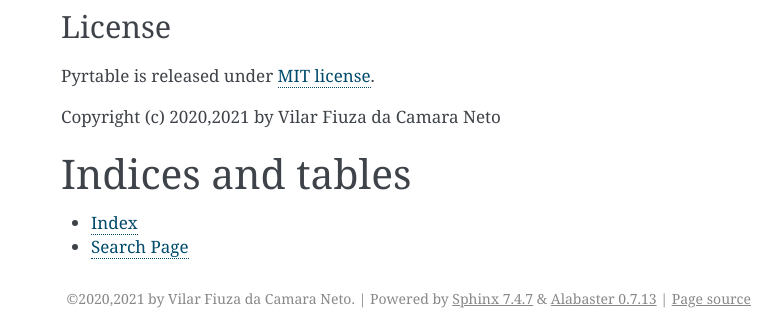
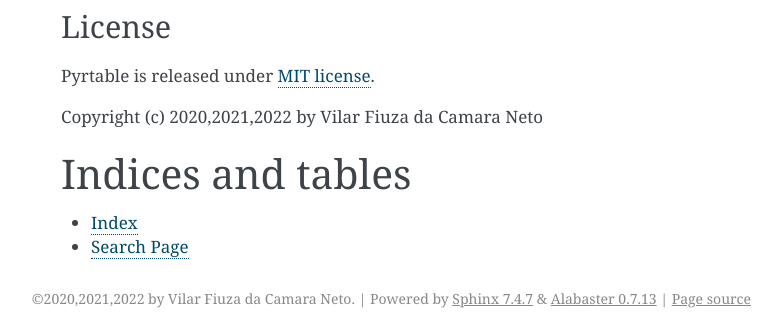
Before and after one commit to vilarneto/pyrtable, a Sphinx documentation site: the page built from docs/source/index.rst, in a window 1280 px wide and 900 px high, scrolled down 3319 px. Shown: the part 562-897 px from the top of the window, without its empty margins (359-1141 px from the left). Built offline with Sphinx 7.4.7, drawn with Linux system fonts in a browser that asks for light colours.

Commit message:
Update copyright text

```diff
--- a/README.rst
+++ b/README.rst
@@ -127,4 +127,4 @@ License
 
 Pyrtable is released under `MIT license <https://opensource.org/licenses/MIT>`_.
 
-Copyright (c) 2020,2021 by Vilar Fiuza da Camara Neto
+Copyright (c) 2020,2021,2022 by Vilar Fiuza da Camara Neto
--- a/docs/source/conf.py
+++ b/docs/source/conf.py
@@ -18,7 +18,7 @@ sys.path.insert(0, os.path.abspath(os.path.join('..', 'src')))
 # -- Project information -----------------------------------------------------
 
 project = 'Pyrtable'
-copyright = '2020,2021 by Vilar Fiuza da Camara Neto'
+copyright = '2020,2021,2022 by Vilar Fiuza da Camara Neto'
 author = 'Vilar Fiuza da Camara Neto'
 
 # The full version, including alpha/beta/rc tags
--- a/docs/source/index.rst
+++ b/docs/source/index.rst
@@ -147,7 +147,7 @@ Pyrtable is released under `MIT license`_.
 
 .. _MIT license: https://opensource.org/licenses/MIT
 
-Copyright (c) 2020,2021 by Vilar Fiuza da Camara Neto
+Copyright (c) 2020,2021,2022 by Vilar Fiuza da Camara Neto
 
 
 Indices and tables
```
Also changed, not shown: README.md (+1 -1 lines), 1 other file.
